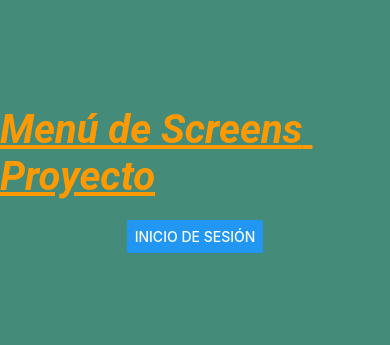
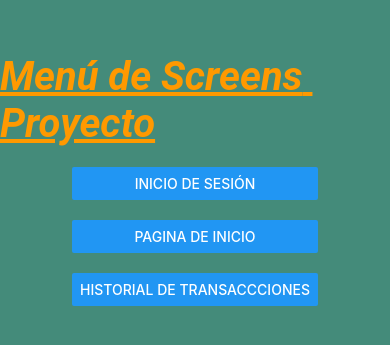
Before and after one commit to Josafat57/Proyecto-Desarrollo-de-Apps-M-viles, a React Native app in the folder ProyectoScreens/: screen / in a window 390 px wide. Shown: the part 243-588 px from the top of the page. Built offline with nearby package versions, Linux system fonts and the light colour scheme.

Commit message:
se actualizo archivo del menu

```diff
--- a/ProyectoScreens/MenuScreen.js
+++ b/ProyectoScreens/MenuScreen.js
@@ -2,6 +2,8 @@ import { Text, StyleSheet, View, Button } from 'react-native'
 import React, { useState } from 'react'
 
 import InicioSesion from './InicioSesion';
+import PaginaInicioScreen from './PaginaInicioScreen';
+import HistorialScreen from './HistorialScreen';
 
 export default function MenuScreen() {
     const [screen, setScreen]= useState('menu');
@@ -9,6 +11,12 @@ export default function MenuScreen() {
     switch(screen){
         case 'InicioSesion':
             return <InicioSesion></InicioSesion>;
+
+        case 'PaginaInicio':
+            return <PaginaInicioScreen></PaginaInicioScreen>;
+
+        case 'historial':
+            return <HistorialScreen></HistorialScreen>;
         case 'menu':
             default:
             return (
@@ -16,6 +24,8 @@ export default function MenuScreen() {
                     <Text style={styles.menu1}>Menú de Screens Proyecto</Text>
                     <View style={styles.botonesContainer1}>
                         <Button onPress={()=>setScreen('InicioSesion')} title='Inicio de Sesión'></Button>
+                        <Button onPress={()=>setScreen('PaginaInicio')} title='Pagina de Inicio'></Button>
+                        <Button onPress={()=>setScreen('historial')} title='Historial de transaccciones'></Button>
                     </View>
                 </View>
             )
```
